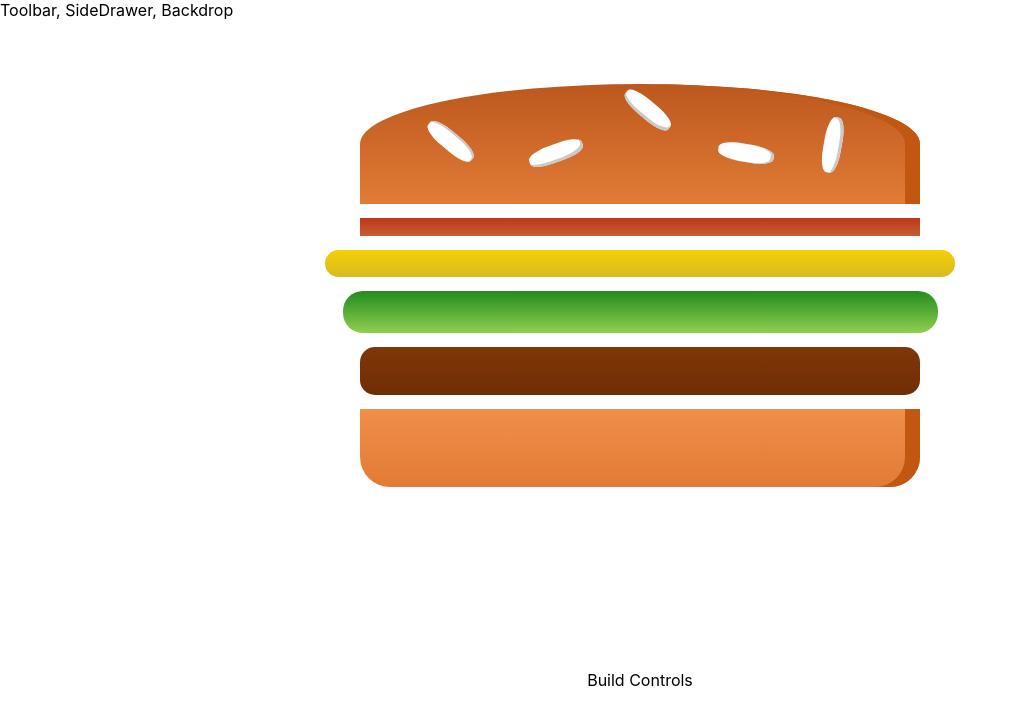
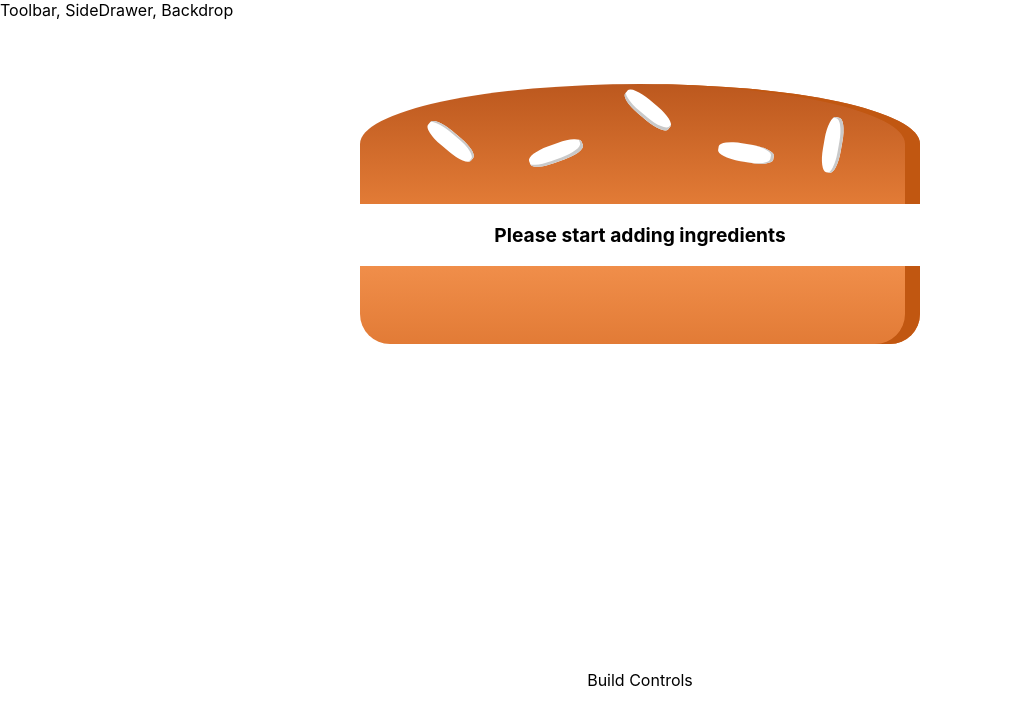
Before and after one commit to charlotte-hues/burger-builder, a React (Create React App) app: page / in a window 1280 px wide. Shown: the top 724 px of the page, without its empty margins (0-1014 px from the left). Built offline with nearby package versions, Linux system fonts and the light colour scheme.

Commit message:
video 131

```diff
--- a/src/components/Burger/Burger.js
+++ b/src/components/Burger/Burger.js
@@ -4,15 +4,25 @@
 import classes from "./Burger.module.css";
 
 const burger = props => {
+  let transformedIngredients = Object.keys(props.ingredients)
+    .map(igKey => {
+      return [...Array(props.ingredients[igKey])].map((_, i) => {
+        return <BurgerIngredient key={igKey + i} type={igKey} />;
+      });
+    })
+    .reduce((arr, el) => {
+      return arr.concat(el);
+    }, []);
+
+  if (transformedIngredients.length === 0) {
+    transformedIngredients = <p>Please start adding ingredients</p>;
+  }
+
   return (
     <div className={classes.Burger}>
       <BurgerIngredient type="bread-top" />
-      <BurgerIngredient type="bacon" />
-      <BurgerIngredient type="cheese" />
-      <BurgerIngredient type="salad" />
-      <BurgerIngredient type="meat" />
+      {transformedIngredients}
       <BurgerIngredient type="bread-bottom" />
-      <BurgerIngredient />
     </div>
   );
 };
--- a/src/containers/BurgerBuilder/BurgerBuilder.js
+++ b/src/containers/BurgerBuilder/BurgerBuilder.js
@@ -2,10 +2,19 @@
 import Burger from "../../components/Burger/Burger";
 
 class BurgerBuilder extends React.Component {
+  state = {
+    ingredients: {
+      salad: 0,
+      bacon: 0,
+      cheese: 0,
+      meat: 0
+    }
+  };
+
   render() {
     return (
       <div>
-        <Burger />
+        <Burger ingredients={this.state.ingredients} />
         <div>Build Controls</div>
       </div>
     );
```
